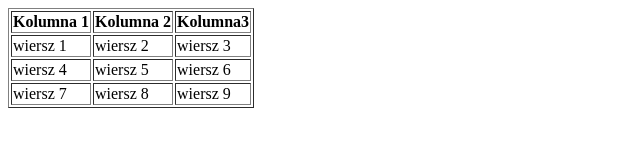
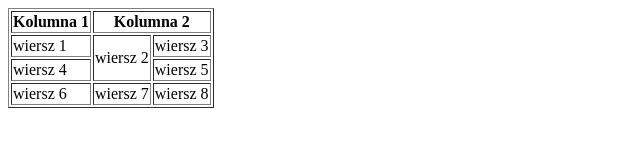
Before and after one commit to przecinak99/tabela, a plain HTML site: page index.html in a window 1280 px wide. Shown: the whole page, without its empty margins (0-640 px from the left). Drawn offline with Linux system fonts and the light colour scheme.

Commit message:
Druga Tabela

```diff
--- a/index.html
+++ b/index.html
@@ -8,10 +8,11 @@
 <body>
    <table border="1">
 
-    <tr><td><b>Kolumna 1</b></td><td><b>Kolumna 2</b></td><td><b>Kolumna3</b></td></tr>
-    <tr><td>wiersz 1 </td><td>wiersz 2</td><td>wiersz 3</td></tr>
-    <tr><td>wiersz 4</td><td>wiersz 5</td><td>wiersz 6</td></tr>
-    <tr><td>wiersz 7</td><td>wiersz 8</td><td>wiersz 9</td></tr>
+    <tr><td><b>Kolumna 1</b></td><th colspan="2"><b>Kolumna 2</b></th></tr>
+<tr><td>wiersz 1</td><td rowspan="2">wiersz 2</td><td>wiersz 3</td></tr>
+<tr><td>wiersz 4</td><td>wiersz 5</td></tr>
+<tr><td>wiersz 6</td><td>wiersz 7</td><td>wiersz 8</td></tr>
+
 
    </table>
 
```
